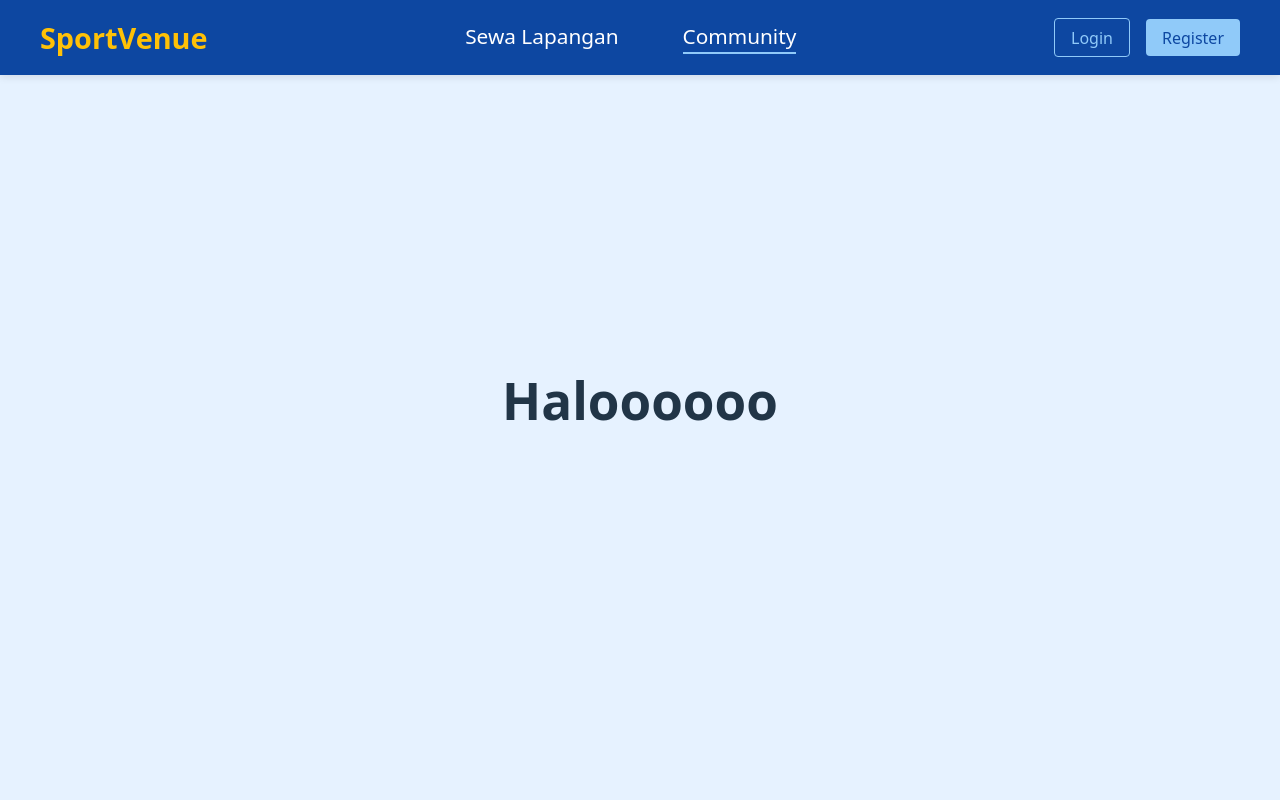
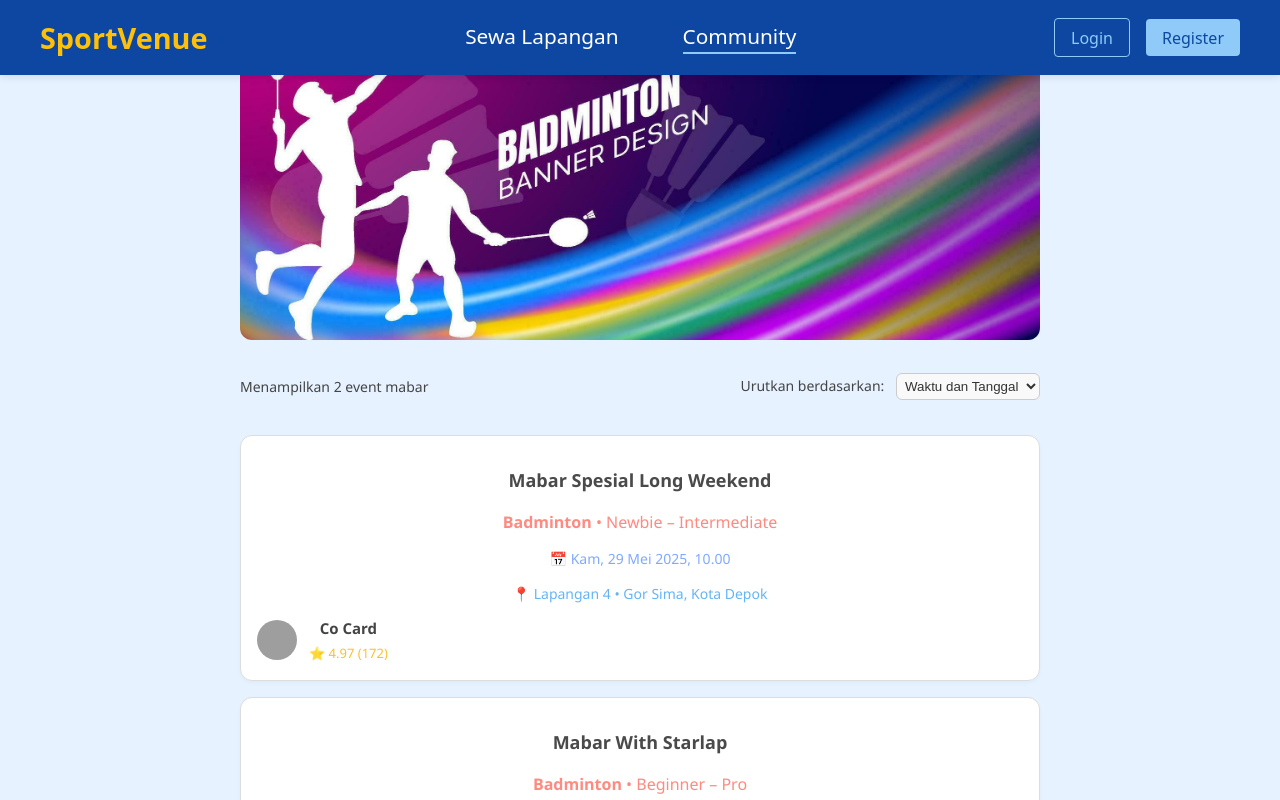
Before and after one commit to dwitamara/api-frontend, a Vue app in the folder frontend/: page /community in a window 1280 px wide. Shown: the top 800 px of the page. Built offline with nearby package versions, Linux system fonts and the light colour scheme; grey boxes are pictures that could not be loaded.

Commit message:
edit community

```diff
--- a/frontend/src/views/Community.vue
+++ b/frontend/src/views/Community.vue
@@ -1,11 +1,191 @@
 <template>
-  <div>
-    <h1>Haloooooo</h1>
+  <div class="community">
+    <!-- BANNER -->
+    <div class="banner">
+      <img src="@/assets/banner_mabar.jpg" alt="Banner Mabar" />
+    </div>
+
+    <!-- Filter -->
+    <div class="filter-sort">
+      <p>Menampilkan {{ events.length }} event mabar</p>
+      <label>
+        Urutkan berdasarkan:
+        <select v-model="sortOption" @change="sortEvents">
+          <option value="datetime">Waktu dan Tanggal</option>
+          <option value="level">Level</option>
+        </select>
+      </label>
+    </div>
+
+    <!-- EVENT CARD -->
+    <div class="event-list">
+      <div v-for="event in events" :key="event.id" class="event-card">
+        <h2 class="event-title">{{ event.title }}</h2>
+        <p class="event-meta"><strong>{{ event.sport }}</strong> • {{ event.level }}</p>
+        <p class="event-date">📅 {{ formatDate(event.datetime) }}</p>
+        <p class="event-location">📍 {{ event.location }}</p>
+        <div class="host-info">
+          <img :src="event.hostImage" alt="Host" class="host-img" />
+          <div class="host-text">
+            <strong class="host-name">{{ event.host }}</strong><br />
+            <span class="host-rating">⭐ {{ event.rating }} ({{ event.reviews }})</span>
+          </div>
+        </div>
+      </div>
+    </div>
   </div>
 </template>
 
 <script>
 export default {
-  name: 'Community'
+  name: 'Community',
+  data() {
+    return {
+      sortOption: 'datetime',
+      events: [
+        {
+          id: 1,
+          title: 'Mabar With Starlap',
+          sport: 'Badminton',
+          level: 'Beginner – Pro',
+          datetime: '2025-05-29T20:00',
+          location: 'Court 1 • Ultra Badminton Hall, Kota Tangerang',
+          host: 'Starlap Community',
+          hostImage: 'https://i.pravatar.cc/50?img=1',
+          rating: 4.88,
+          reviews: 44
+        },
+        {
+          id: 2,
+          title: 'Mabar Spesial Long Weekend',
+          sport: 'Badminton',
+          level: 'Newbie – Intermediate',
+          datetime: '2025-05-29T10:00',
+          location: 'Lapangan 4 • Gor Sima, Kota Depok',
+          host: 'Co Card',
+          hostImage: 'https://i.pravatar.cc/50?img=2',
+          rating: 4.97,
+          reviews: 172
+        }
+      ]
+    };
+  },
+  methods: {
+    formatDate(datetime) {
+      const date = new Date(datetime);
+      return date.toLocaleString('id-ID', {
+        weekday: 'short',
+        day: 'numeric',
+        month: 'short',
+        year: 'numeric',
+        hour: '2-digit',
+        minute: '2-digit'
+      });
+    },
+    sortEvents() {
+      if (this.sortOption === 'datetime') {
+        this.events.sort((a, b) => new Date(a.datetime) - new Date(b.datetime));
+      } else if (this.sortOption === 'level') {
+        this.events.sort((a, b) => a.level.localeCompare(b.level));
+      }
+    }
+  },
+  mounted() {
+    this.sortEvents();
+  }
+};
+</script>
+
+<style scoped>
+.community {
+  max-width: 800px;
+  margin: 0 auto;
+  color: #333; /* Default text color */
+  font-family: 'Segoe UI', sans-serif;
 }
-</script>
+
+.banner img {
+  width: 100%;
+  border-radius: 12px;
+  margin-bottom: 16px;
+}
+
+.filter-sort {
+  display: flex;
+  justify-content: space-between;
+  align-items: center;
+  margin-bottom: 24px;
+  color: #444;
+  font-size: 14px;
+}
+
+.filter-sort select {
+  margin-left: 8px;
+  padding: 4px;
+  border-radius: 6px;
+  border: 1px solid #ccc;
+  background: #f9f9f9;
+  color: #333;
+}
+
+.event-card {
+  border: 1px solid #ddd;
+  border-radius: 12px;
+  padding: 16px;
+  margin-bottom: 16px;
+  background: #ffffff;
+  box-shadow: 0 2px 4px rgba(0, 0, 0, 0.03);
+}
+
+.event-title {
+  color: #4a4a4a;
+  font-size: 18px;
+  font-weight: bold;
+  margin-bottom: 4px;
+}
+
+.event-meta {
+  color: #ff8a80; /* Pink pastel */
+  margin-bottom: 8px;
+}
+
+.event-date {
+  color: #7faaff; /* Blue pastel */
+  font-size: 14px;
+  margin-bottom: 4px;
+}
+
+.event-location {
+  color: #64b5f6; /* Light blue pastel */
+  font-size: 14px;
+  margin-bottom: 12px;
+}
+
+.host-info {
+  display: flex;
+  align-items: center;
+  margin-top: 12px;
+}
+
+.host-img {
+  width: 40px;
+  height: 40px;
+  border-radius: 50%;
+  margin-right: 12px;
+  object-fit: cover;
+}
+
+.host-text {
+  color: #5d5d5d;
+}
+
+.host-name {
+  font-size: 15px;
+  color: #444;
+}
+
+.host-rating {
+  font-size: 13px;
+  color: #fbc02d; /* Gold pastel */
+}
+</style>
```
Also changed, not shown: frontend/src/assets/banner_mabar.jpg (added).
